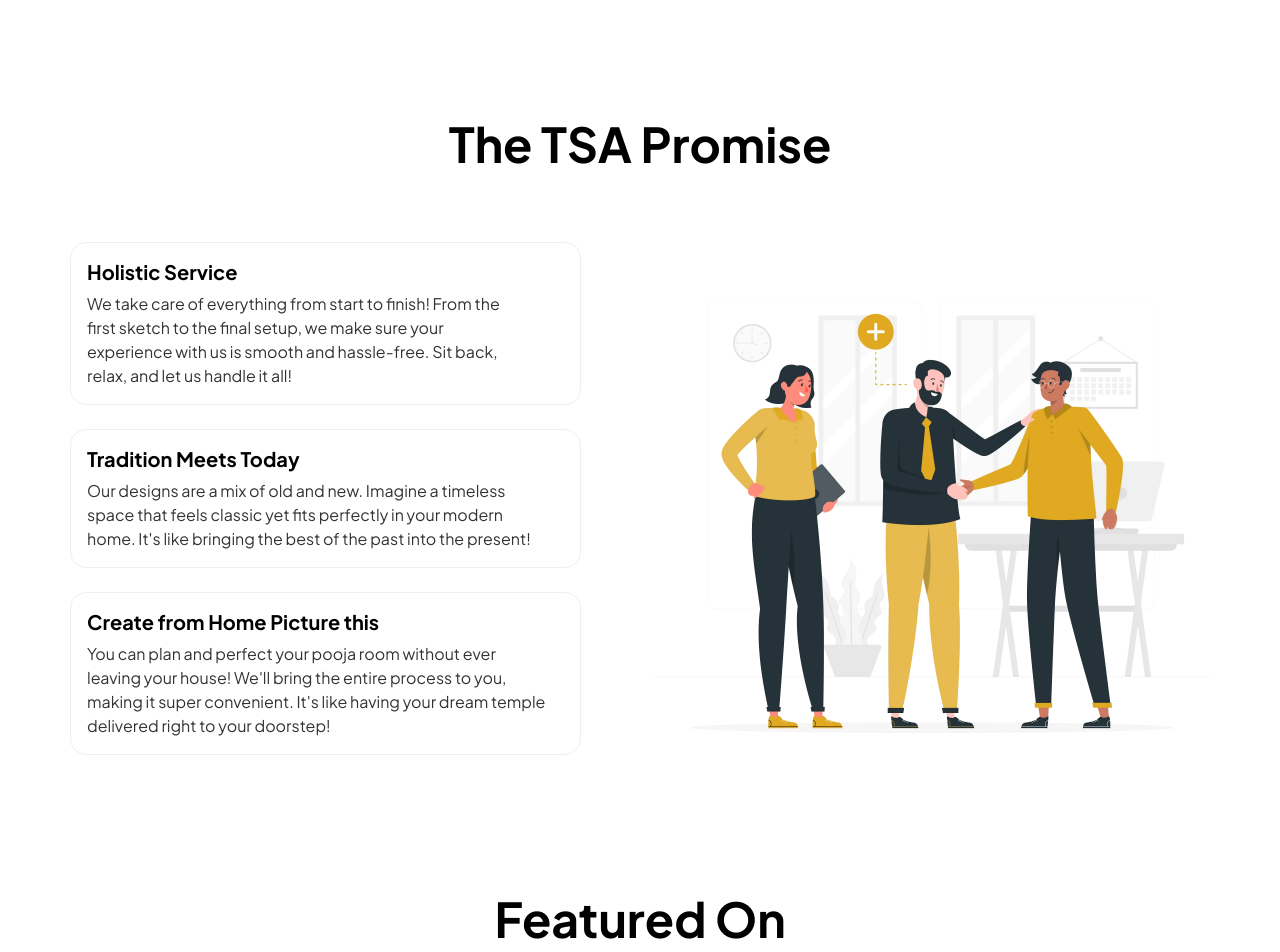
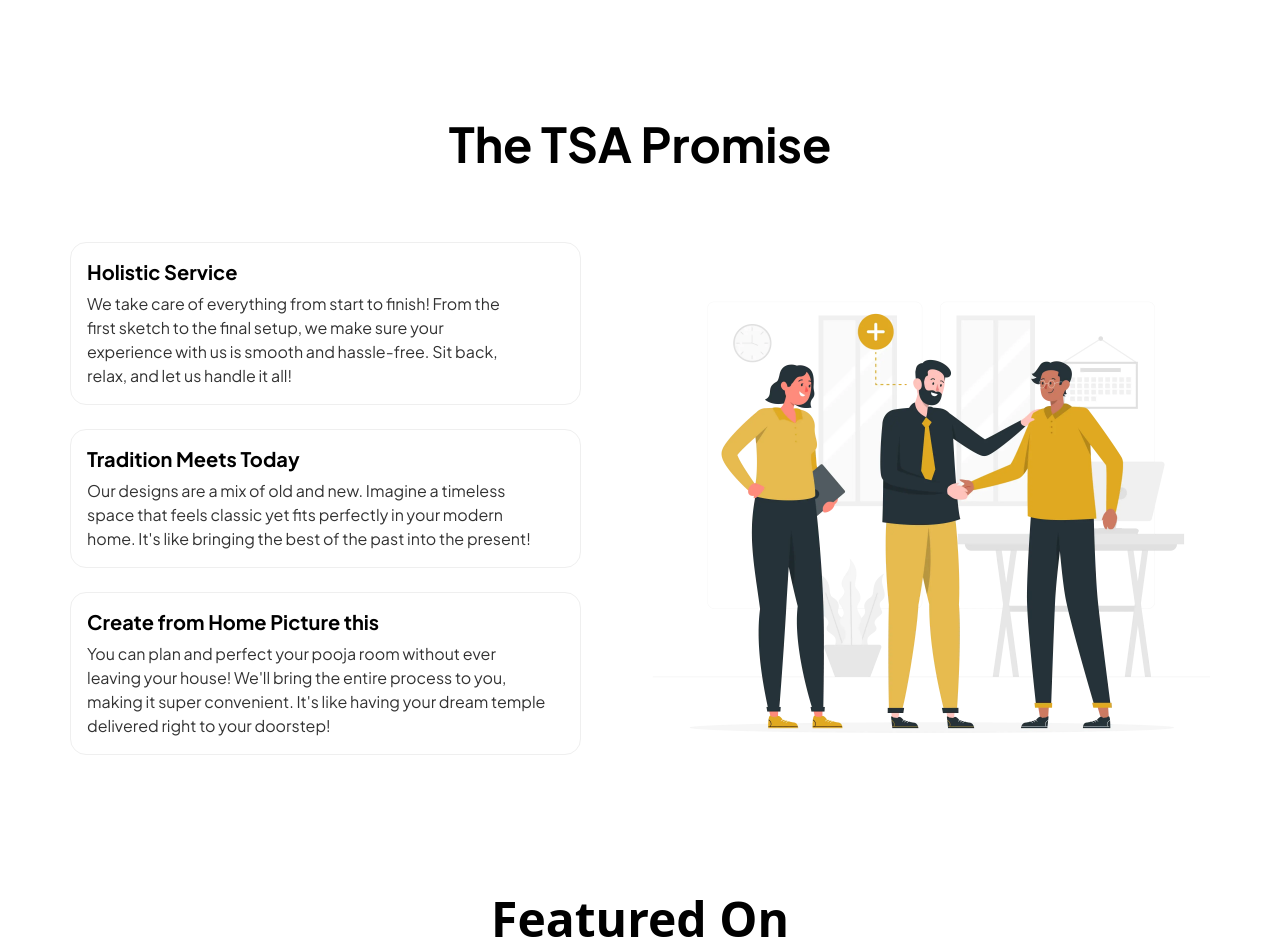
Before and after one commit to mayankpcp7/TilakStone, a React (Create React App) app: page / in a window 1280 px wide. Shown: the top 952 px of the page. Built offline with nearby package versions, Linux system fonts and the light colour scheme.

Commit message:
change in featured

```diff
--- a/src/App.css
+++ b/src/App.css
@@ -6,13 +6,6 @@
 }
 
 /* ===================================== FEATURED ON ===================================== */
-.swiper-wrapper {
-  @apply sm:pt-[30px] sm:pb-[60px] pt-[14px] pb-[44px]
-}
-
-.swiper {
-  @apply !overflow-visible
-}
 
 .active-slide {
   box-shadow: 0px 4px 10px 5px #0000000D;
--- a/src/components/Featured.jsx
+++ b/src/components/Featured.jsx
@@ -4,6 +4,7 @@ import "swiper/css";
 import "swiper/css/pagination";
 import { Swiper, SwiperSlide } from "swiper/react";
 import { featuredSlider } from "./common/Helper";
+import Heading from "./common/Heading";
 
 const Featured = () => {
   const pagination = {
@@ -25,10 +26,9 @@ const Featured = () => {
 
   return (
     <div className="container overflow-hidden xl:max-w-[1172px] mx-auto lg:px-4 md:px-[27px] px-5 lg:pt-[118px] md:pt-[168px] pt-[70px]">
-      <h2 className="text-center font-plusJkarta capitalize font-bold text-black sm:text-5xl text-2xl leading-md mb-[18px]">
-        Featured On
-      </h2>
+      <Heading commonHeading="Featured On" className="capitalize mb-[18px]" />
       <Swiper
+        className="sm:!pt-[30px] sm:!pb-[60px] !pt-[14px] !pb-[44px] !overflow-visible"
         ref={sliderRef}
         slidesPerView={3}
         spaceBetween={10}
```
